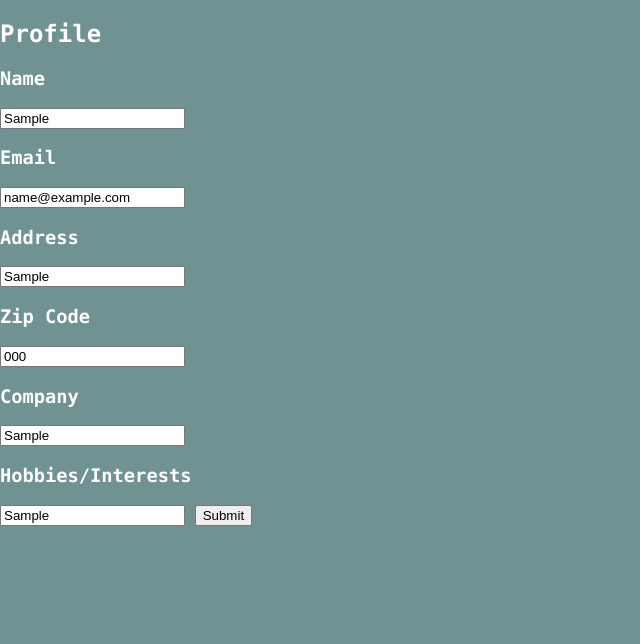
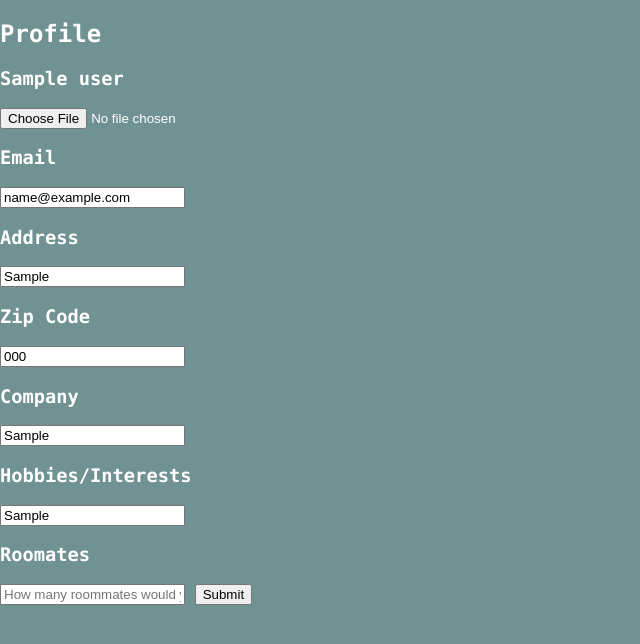
Before and after one commit to Ujjwal666/InternConnect, a Flask app: page /profile in a window 1280 px wide. Shown: the part 45-689 px from the top of the page, without its empty margins (0-640 px from the left). Run offline with Flask 2, Linux system fonts and the light colour scheme; the visitor is signed in with stand-in values (Sample User, id 1); a database or web service that is not in the repository returns one stand-in record (values such as "Sample title"); some libraries are stand-ins or nearby versions.

Commit message:
added file picker for profile

```diff
--- a/templates/profile.html
+++ b/templates/profile.html
@@ -52,8 +52,8 @@
 		<div class="desc_form">
 			<h2>Profile</h2>
             <form method="post" action="/profile">
-                <h3>Name</h3>
-                    <input type="text" name="name" value={{name}} placeholder="Full Name" />
+                <h3> {{name}} </h3>
+                <input type="file" name="pic" />
                 <h3>Email</h3>
                     <input type="email" name="email" value={{email}} placeholder="Email" />
                 <h3>Address</h3>
@@ -64,6 +64,8 @@
                     <input type="text" name="company" value={{company}} placeholder="Company you are interning for" />
                 <h3>Hobbies/Interests</h3>
                     <input type="text" name="interests" value={{interests}} placeholder="Hobbies/Interests" />
+                <h3>Roomates</h3>
+                    <input type="text" name="roommates" value="" placeholder="How many roommates would you like?" />
 
                 <input type="submit" value="Submit" />
             </form>
```
